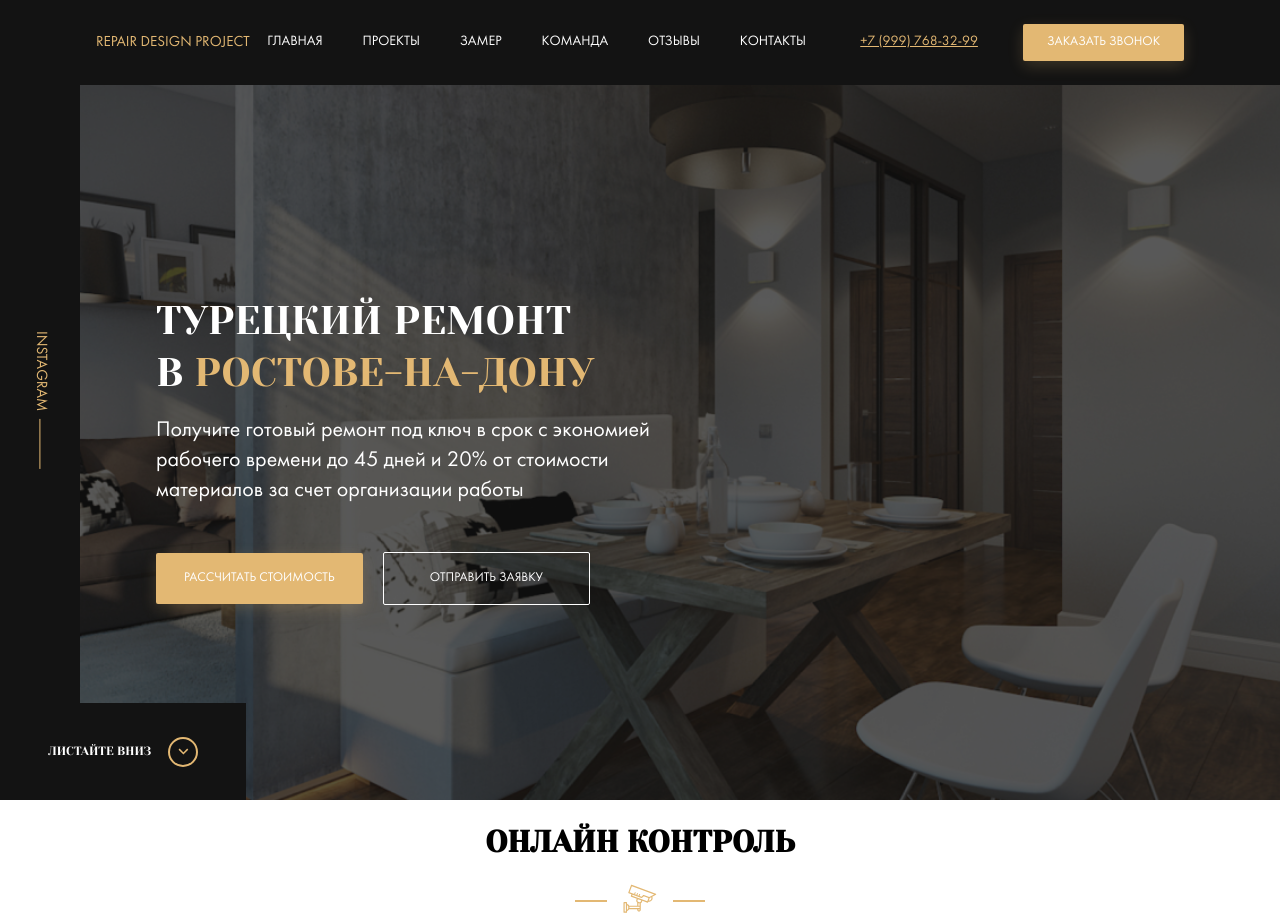
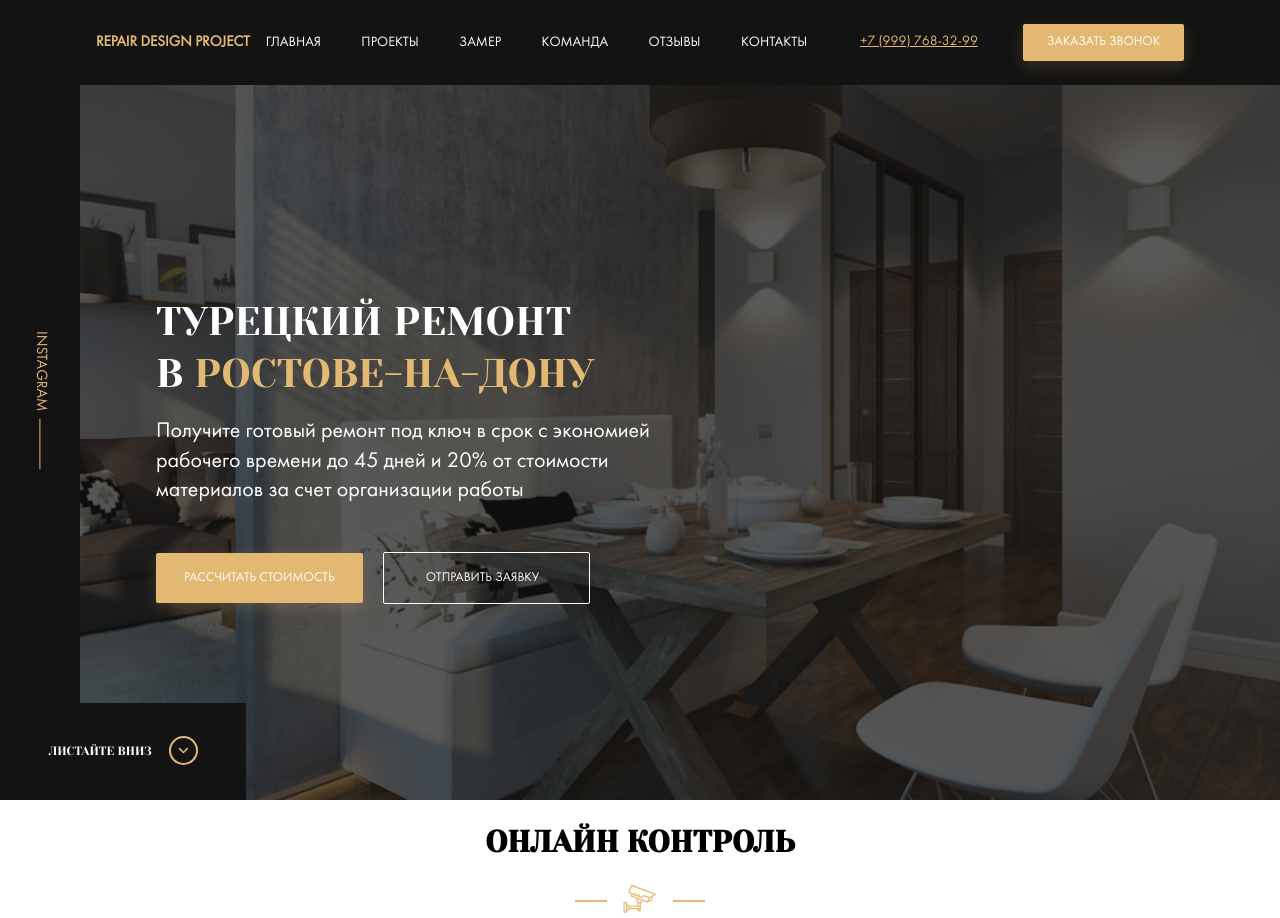
Before and after one commit to Klepikovskii/klepikovskii-project, a website: page index.html in a window 1280 px wide. Drawn offline with Linux system fonts and the light colour scheme; files whose address does not match are found by name.

Commit message:
refact: edited styles with pixel perfect

```diff
--- a/sass/_interface.sass
+++ b/sass/_interface.sass
@@ -1,9 +1,12 @@
 .button
-  padding: 0.78rem 1.71rem
+  padding: 0.8rem 1.71rem
   border: none
   border-radius: 2px
   text-transform: uppercase
   font-size: 0.93rem
+  font-weight: 500
+  line-height: 1.07rem
+
   &:hover
     cursor: pointer
   &--primary
@@ -19,4 +22,4 @@
     border: 1px solid $light
     background-color: transparent
     color: $light
-    padding: 1.28rem 3.28rem
+    padding: 1.28rem 3.56rem 1.28rem 3rem
--- a/sass/templates/_header.sass
+++ b/sass/templates/_header.sass
@@ -14,12 +14,14 @@
   color: $primary
   text-transform: uppercase
   font-size: 1.075rem
+  font-weight: bold
 .nav
   &__item
     color: $light
+    font-weight: lighter
     text-decoration: none
     text-transform: uppercase
-    margin-right: 2.61rem
+    margin-right: 2.65rem
     transition: color 0.2s
     &:hover
       color: $primary
--- a/sass/templates/_hero.sass
+++ b/sass/templates/_hero.sass
@@ -23,7 +23,7 @@
   &__text
     font-size: 1.57rem
     font-weight: lighter
-    line-height: 136%
+    line-height: 134%
     max-width: 504px
     margin: 0
     margin-bottom: 3.3rem
@@ -52,14 +52,16 @@
     text-decoration: none
     font-family: Yeseva One
     font-size: 12px
+    font-weight: lighter
     &::after
       content: ''
-      width: 30px
-      height: 30px
+      width: 29px
+      height: 29px
       background: url('../img/arrow-down.svg') no-repeat center
       border: 2px  solid $primary
       border-radius: 50%
       margin-left: 17px
+      margin-bottom: 0.1rem
 .instagram
   background-color: $dark
   display: flex
```
Also changed, not shown: css/style.css.
